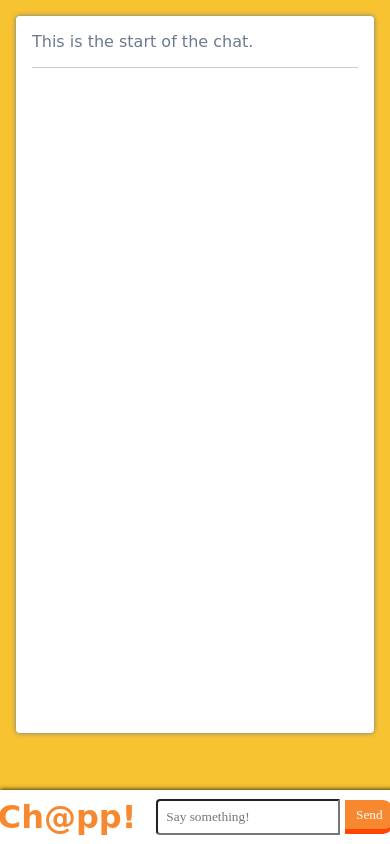
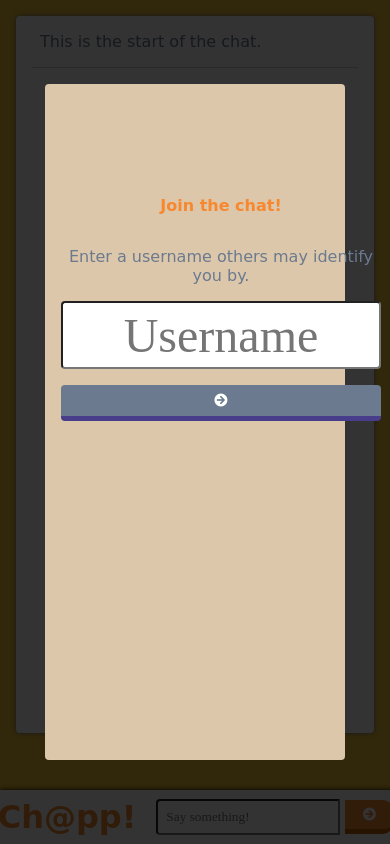
Before and after one commit to DOORM4T/CodeFoo9-FullStack, a website: page public/index.html in a window 390 px wide. Drawn offline with nearby package versions, Linux system fonts and the light colour scheme; no server answers; a web font is replaced by a local one.

Commit message:
User "auth" modal & responsiveness.

```diff
--- a/package.json
+++ b/package.json
@@ -8,7 +8,7 @@
     "dev": "nodemon server"
   },
   "keywords": [],
-  "author": "",
+  "author": "Matt Seto",
   "license": "ISC",
   "dependencies": {
     "express": "^4.16.4",
--- a/public/assets/styles.css
+++ b/public/assets/styles.css
@@ -18,6 +18,7 @@ body {
   background-color: var(--citrus);
 }
 
+/* The Chat! */
 .container {
   background-color:#fff;
   box-shadow:0 0 5px var(--blueberry);
@@ -27,23 +28,35 @@ body {
   margin:1rem;
 }
 
+/* Hide scrollbar (Works only in browsers w/ WebKit) */
 ::-webkit-scrollbar {
   display: none;
 }
 
+/* List of messages */
 #chat {
   padding:0;
   margin: 0 1rem 1rem 1rem;
   list-style: none;
 }
 
+/* Individual messages */
 #chat li {
+  transition:all 0.2s ease-out;
   text-align:left;
-  padding: 1rem 0 1rem 0;
+  padding: 1rem 0.5rem;
   border-bottom:1px solid rgba(0, 0,0,0.2);
+  cursor:pointer;
 }
 
-form {
+#chat li:hover{
+  transition:all 0.5s ease-out;
+  letter-spacing: 0.2px;
+  border-radius:4px;
+}
+
+/* Chatbar */
+#chatbar {
   position:absolute;
   display:grid;
   grid-template-columns: repeat(4,1fr) 5fr 48px 10px;
@@ -60,6 +73,7 @@ form {
 
 }
 
+/* Logo. */
 #logo {
   grid-area: logo;
   font-weight:800;
@@ -68,12 +82,14 @@ form {
   cursor:pointer;
 }
 
+/* User input */
 #message {
   font-family:'sniglet';
   grid-area: msg;
   height:32px;
   padding: 0 8px;
   border-radius:4px 0 0 4px;
+  color:var(--blueberry);
 }
 
 #message.animated.shake {
@@ -81,13 +97,17 @@ form {
   color:red;
 }
 
+#message:focus {
+  border-color:var(--blueberry);
+}
+
 #message:disabled{
   background-color:white;
 }
 
+/* Send message button */
 #send {
   transition: all 0.1s ease-out;
-  font-family:'sniglet';
   grid-area: send;
   height:34px;
   border:none;
@@ -95,14 +115,139 @@ form {
   color: #fff;
   background-color:var(--apricot);
   outline:none;
-  border-bottom:5px solid orangered;
+  border-bottom:5px solid rgb(192, 102, 0);
   cursor:pointer;
 }
 
 #send:active {
   transition: all 0.1s ease-out;
   color:rgb(190, 190, 190);
-  background-color: orangered;
+  background-color: rgb(255, 145, 0);
   border-bottom:2px solid orangered;
+}
+
+/* Show button press when ENTER is pressed */
+#send.pressed {
+  transition: all 0.1s ease-out;
+  color:rgb(190, 190, 190);
+  background-color: rgb(255, 145, 0);
+  border-bottom:2px solid orangered;
+}
+
+
+/* User Form for "Registration" */
+#darkness{
+  position:fixed;
+  z-index:1;
+  background-color:rgba(0,0,0,0.8);
+  width:100vw;
+  height:100vh;
+  display:flex;
+  align-content:center;
+  justify-content:center;
+}
+
+/* Container for form + image*/
+#authContainer {
+  top:10%;
+  width:90%;
+  max-width:700px;
+  height:80%;
+  position:fixed;
+  background-color:var(--apple);
+  display:grid;
+  grid-template-columns: 1fr 1fr;
+  border-radius:4px;
+}
+
+/* Labels */
+#label1 {
+  color: var(--apricot);
+  margin-top:-2rem;
+  margin-bottom:2rem;
+  font-weight:800;
+}
+
+#label2 {
+  margin-bottom:1rem;
+}
+
+/* Form */
+#newUser{
+  padding:1rem;
+  width:50%;
+  display:flex;
+  flex-direction:column;
+  margin-top:8rem;
+}
+
+/* Input */
+#username{
+  transition:all 0.3s ease-out;
+  font-family:'sniglet';
+  font-size:48px;
+  text-align:center;
+  height:64px;
+  padding: 0 0.5rem;
+  border-radius:4px;
+  color:var(--blueberry);
+}
+
+#username:focus {
+  transition:all 0.5s ease-out;
+  border-color:var(--blueberry);
+}
+/* Button */
+#joinChat{
+  transition:all 0.3s ease-out;
+  margin-top:1rem;
+  border:none;
+  color:#fff;
+  background-color: var(--blueberry);
+  border-bottom:5px solid darkslateblue;
+  border-radius:4px;
+  height:36px;
+}
+
+#joinChat:active{
+  transition:all 0.2s ease-out;
+  border-bottom:2px solid darkslateblue;
+}
+
+/* Image (From undraw.io) */
+#undraw{
+  display:block;
+  user-select:none;
+  position:fixed;
+  width:32rem;
+  top:0;
+  right:0;
+
 
 }
+
+@media screen and (min-width:1150px){
+  #undraw {
+    right:12rem;
+  }
+}
+
+@media screen and (max-width:900px){
+  #authContainer {
+    max-width:300px;
+  }
+
+  #undraw {
+    display:none;
+  }
+}
+
+@media screen and (max-width:320px){
+  #authContainer {
+    min-width:300px;
+  }
+
+  #undraw {
+    display:none;
+  }
+}
--- a/public/index.html
+++ b/public/index.html
@@ -17,6 +17,22 @@
 </head>
 
 <body>
+  <div id="auth" class="visible">
+    <div id="darkness">
+      <div id="authContainer">
+        <form id="newUser" action="">
+          <label id="label1">Join the chat!</label>
+          <label id="label2">Enter a username others may identify you by.</label>
+          <input id="username" type="text" placeholder="Username" />
+          <button id="joinChat"><i class="fas fa-arrow-circle-right"></i></button>
+        </form>
+        <!-- Img from undraw.io -->
+        <img id="undraw" src="/assets/chat.svg" />
+      </div>
+    </div>
+  </div>
+
+
   <div class="container">
     <ul id="chat">
       <li>This is the start of the chat.</li>
@@ -29,14 +45,23 @@
   <form id="chatbar" action="" autocomplete="off">
     <label id="logo">Ch@pp!</label>
     <input type="text" id="message" placeholder="Say something!" />
-    <button id="send">Send</button>
+    <button id="send"><i class="fas fa-arrow-circle-right"></i></button>
   </form>
   <script src="/socket.io/socket.io.js"></script>
   <script defer>
-    // Event Listeners
+    // DOM Elements
     const message = document.getElementById('message');
     const chat = document.getElementById('chat');
     const send = document.getElementById('send');
+
+    // Call button press when ENTER is pressed
+    message.addEventListener('keydown', (e) => {
+      if (e.keyCode === 13 && message.value != '') {
+        send.classList.add('pressed');
+        setTimeout(() => send.classList.remove('pressed'), 100);
+      }
+    });
+
 
     let socket = io();
     const sendMessage = (e) => {
```
Also changed, not shown: public/assets/chat.svg (added).
